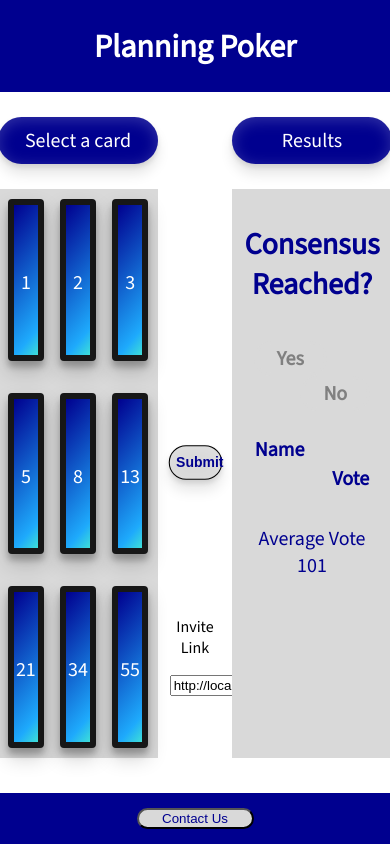
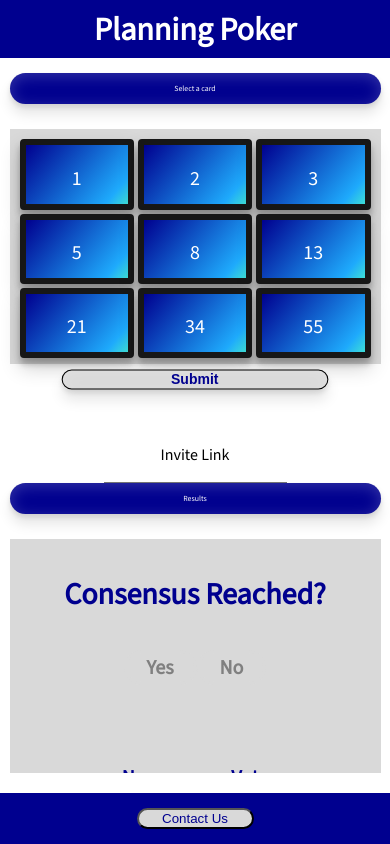
Before and after one commit to alexfratiman/Planning-Poker, a plain HTML site: page app/MainPage.html in a window 390 px wide. Drawn offline with nearby package versions, Linux system fonts and the light colour scheme; no server answers.

Commit message:
made the pages responsive to all screen sizes and fixed lots of display bugs

```diff
--- a/app/MainPage.html
+++ b/app/MainPage.html
@@ -24,7 +24,6 @@
     </div>
 
     <div id="card-container">
-      <div class="container">
         <div class="item item1" role="button" onclick="selectCard(this)">1</div>
         <div class="item item2" role="button" onclick="selectCard(this)">2</div>
         <div class="item item3" role="button" onclick="selectCard(this)">3</div>
@@ -34,7 +33,6 @@
         <div class="item item7" role="button" onclick="selectCard(this)">21</div>
         <div class="item item8" role="button" onclick="selectCard(this)">34</div>
         <div class="item item9" role="button" onclick="selectCard(this)">55</div>
-      </div>
     </div>
 
   </div>
@@ -49,13 +47,14 @@
 
   </div>
 
-  <div class="flex-container">
+  <div class="flex-container" id="flex-results">
 
     <div id="results-header">
       <header>Results</header>
     </div>
 
     <div id="results-container">
+
       <h2>Consensus Reached?</h2>
       <table id="yes-no">
         <tr>
@@ -73,9 +72,14 @@
           <td id="ave-vote">Average Vote</td>
           <td id="ave-number">101</td>
         </tr>
+        </table>
     </div>
 
   </div>
+
+  </div>
+
+  <div id="bottom-block">
 
   </div>
 
--- a/app/index.css
+++ b/app/index.css
@@ -3,13 +3,15 @@
 body {
     font-family: 'Source Sans 3', sans-serif;
     margin: 0px;
+    margin-bottom: 35vmin;
+    overflow-y: auto;
 }
 
 #header-container, #link-header-container {
     background-color: #00008f;
     color: white;
     text-align: center;
-    padding: 25px;
+    padding: 2vmin;
     font-size: 32px;
     font-weight: 1000;
 }
@@ -108,6 +110,7 @@ article {
     flex-wrap: wrap;
     flex-direction: row;
     width: 100%;
+    height: 45vmin;
 }
 
 
@@ -116,7 +119,8 @@ article {
     flex-wrap: nowrap;
     flex-direction: column;
     width: 40%;
-    justify-content: center;
+    height: 45vmin;
+    /* justify-content: center; */
     align-items: center;
 }
 
@@ -125,22 +129,23 @@ article {
     flex-wrap: nowrap;
     flex-direction: column;
     width: 20%;
+    height: 45vmin;
     align-items: center;
     padding: 0%;
+    /* justify-content: center; */
 }
 
 #select-header {
     background-color: #00008f;
     color: white;
     text-align: center;
-    margin-top: 25px;
+    margin-top: 4vmin;
     padding: 10px;
-    font-size: 20px;
+    font-size: 2vmin;
     font-weight: 500;
     width: 90%;
     border-radius: 125px;
     box-shadow: rgba(255, 255, 255, .2) 0 3px 15px inset, rgba(0, 0, 0, .1) 0 3px 5px, rgba(0, 0, 0, .1) 0 10px 13px;
-
 }
 
 #card-container {
@@ -153,6 +158,13 @@ article {
     font-size: 20px;
     font-weight: 500;
     width: 90%;
+    display: grid;
+    grid-template-columns: 1fr 1fr 1fr;
+    grid-template-rows: 1fr 1fr 1fr;
+    grid-column-gap: 1vmin;
+    grid-row-gap: 1vmin;
+    min-height: 55vmin;
+    max-height: 55vmin;
 
 }
 
@@ -160,9 +172,9 @@ article {
     background-color: #00008f;
     color: white;
     text-align: center;
-    margin-top: 25px;
+    margin-top: 4vmin;
     padding: 10px;
-    font-size: 20px;
+    font-size: 2vmin;
     font-weight: 500;
     width: 90%;
     border-radius: 125px;
@@ -178,19 +190,23 @@ article {
     font-size: 20px;
     font-weight: 500;
     width: 90%;
+    display: grid;
+    min-height: 55vmin;
+    max-height: 55vmin;
+    overflow-y: auto;
 }
 
 #submit-button {
     background-color: #D9D9D9;
     color: #00008f;
     justify-content: center;
-    margin-top: 42vh;
+    margin-top: 35vmin;
     border-radius: 125px;
     box-shadow: rgba(255, 255, 255, .2) 0 3px 15px inset, rgba(0, 0, 0, .1) 0 3px 5px, rgba(0, 0, 0, .1) 0 10px 13px;
     transform: scale(1.05);
     font-weight: 750;
     width: 65%;
-    height: 5%;
+    height: 10vmin;
     border: 1px solid black;
     cursor: pointer;
 }
@@ -205,17 +221,6 @@ article {
     visibility: hidden;
 }
 
-
-.container {
-    display: grid;
-    width: 100%;
-    grid-template-columns: 1fr 1fr 1fr;
-    grid-template-rows: 1fr 1fr 1fr;
-    grid-column-gap: 1rem;
-    grid-row-gap: 2rem;
-    height: 65vh;
-  }
-
 .item {
     background-color: #1EAAFC;
     background-image: linear-gradient(130deg, #00008f 0%, #1EAAFC 85%, #3EDFD7 100%);
@@ -224,9 +229,10 @@ article {
     border-radius: 4px;
     border: 6px solid #171717;
     justify-content: center;
-    padding-top: 4rem;
+    padding-top: 5vmin;
     cursor: pointer;
     transition: background-color 0.3s ease-in-out;
+    height: 10vmin;
   }
 
 .item.selected {
@@ -235,9 +241,6 @@ article {
     transition: border 0.3s ease-in-out, color 0.1s ease-in-out;
 }
 
-#results-container {
-    height: 65vh;
-}
 
 #yes-no {
     display: flex;
@@ -321,8 +324,23 @@ article {
 
 #invite-link {
     width: 65%;
-    margin-top: 120px;
+    margin-top: 10vmin;
     text-align: center;
     justify-content: center;
     word-wrap: break-word;
 }
+
+@media screen and (max-width: 1200px) {
+    .flex-container, #middle-flex {
+        width: 100%;
+    }
+    #middle-flex {
+        margin-bottom: 15vmin;
+    }
+    #results-container {
+        white-space: pre;
+    }
+    #bottom-block {
+        height: 50px;
+    }
+}
--- a/app/index.js
+++ b/app/index.js
@@ -4,7 +4,7 @@ let selectedCard;
 
 function selectCard(card) {
     console.log("Card selected:", card.innerText);
-    const cards = document.querySelectorAll('.container .item');
+    const cards = document.querySelectorAll('#card-container .item');
     cards.forEach((c) => c.classList.remove('selected'));
 
     card.classList.add('selected');
```
